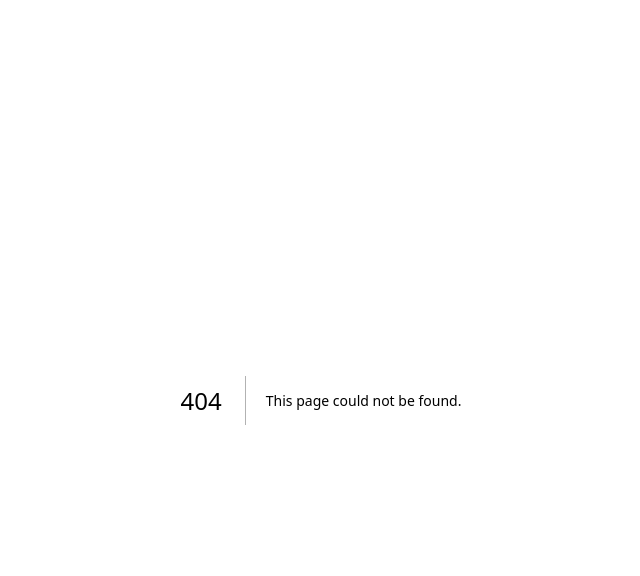
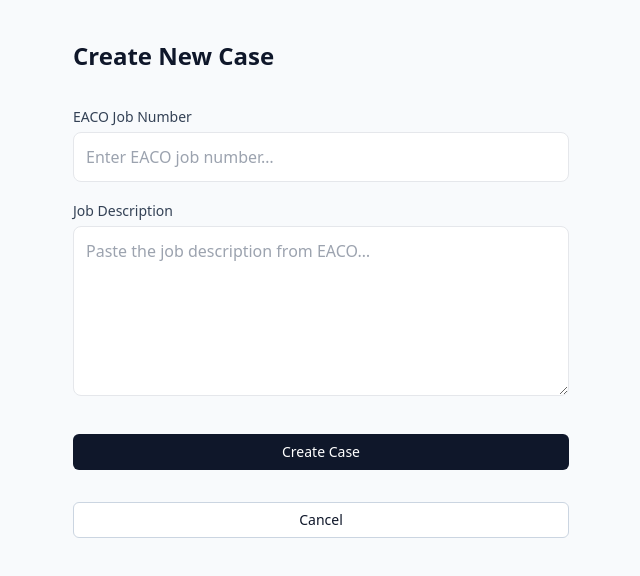
Before and after one commit to John-star-begi/CAFCopilot, a Next.js app: page /cases/new in a window 1280 px wide. Before the commit this address had no page. Shown: the top 576 px of the page, without its empty margins (319-959 px from the left). Built offline with nearby package versions, Linux system fonts and the light colour scheme.

Commit message:
Create page.tsx

```diff
--- /dev/null
+++ b/app/cases/new/page.tsx
@@ -0,0 +1,84 @@
+"use client";
+
+import { useState } from "react";
+import { useRouter } from "next/navigation";
+import { Button } from "@/components/ui/button";
+
+export default function NewCasePage() {
+  const router = useRouter();
+  const [description, setDescription] = useState("");
+  const [eacoId, setEacoId] = useState("");
+  const [loading, setLoading] = useState(false);
+
+  const handleCreate = async () => {
+    if (!description.trim() || !eacoId.trim()) {
+      alert("Please fill both fields.");
+      return;
+    }
+
+    setLoading(true);
+
+    const res = await fetch("/api/cases/create", {
+      method: "POST",
+      body: JSON.stringify({
+        eaco_id: eacoId.trim(),
+        description: description.trim()
+      })
+    });
+
+    const data = await res.json();
+
+    if (!res.ok) {
+      alert(data.error || "Error creating case");
+      setLoading(false);
+      return;
+    }
+
+    router.push(`/cases/${data.id}`);
+  };
+
+  return (
+    <main className="max-w-xl mx-auto p-10 space-y-8">
+      <h1 className="text-2xl font-bold text-slate-900">Create New Case</h1>
+
+      <div className="space-y-4">
+        <div>
+          <label className="text-sm font-medium text-slate-700">
+            EACO Job Number
+          </label>
+          <input
+            className="w-full border rounded-lg p-3 mt-1"
+            placeholder="Enter EACO job number…"
+            value={eacoId}
+            onChange={(e) => setEacoId(e.target.value)}
+          />
+        </div>
+
+        <div>
+          <label className="text-sm font-medium text-slate-700">
+            Job Description
+          </label>
+          <textarea
+            className="w-full border rounded-lg p-3 mt-1"
+            rows={6}
+            placeholder="Paste the job description from EACO…"
+            value={description}
+            onChange={(e) => setDescription(e.target.value)}
+          />
+        </div>
+      </div>
+
+      <Button onClick={handleCreate} disabled={loading} className="w-full">
+        {loading ? "Creating…" : "Create Case"}
+      </Button>
+
+      <Button
+        variant="outline"
+        className="w-full mt-2"
+        onClick={() => router.push("/")}
+      >
+        Cancel
+      </Button>
+    </main>
+  );
+}
```
